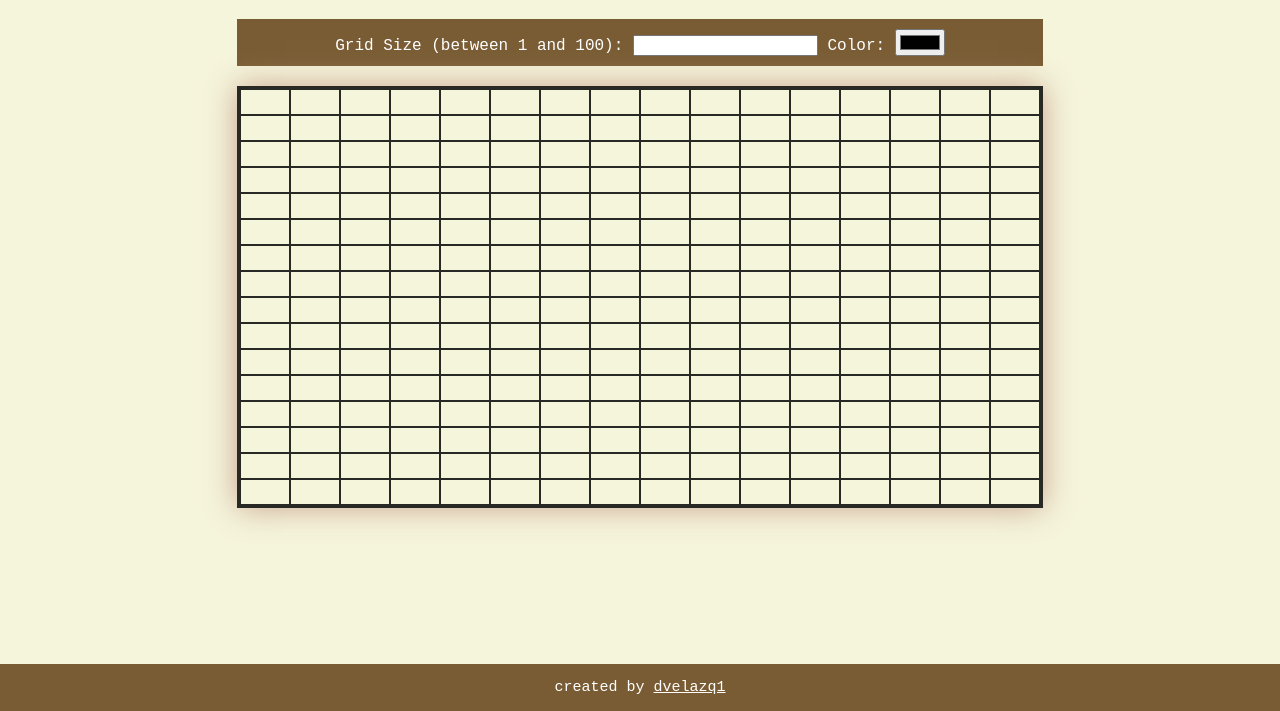
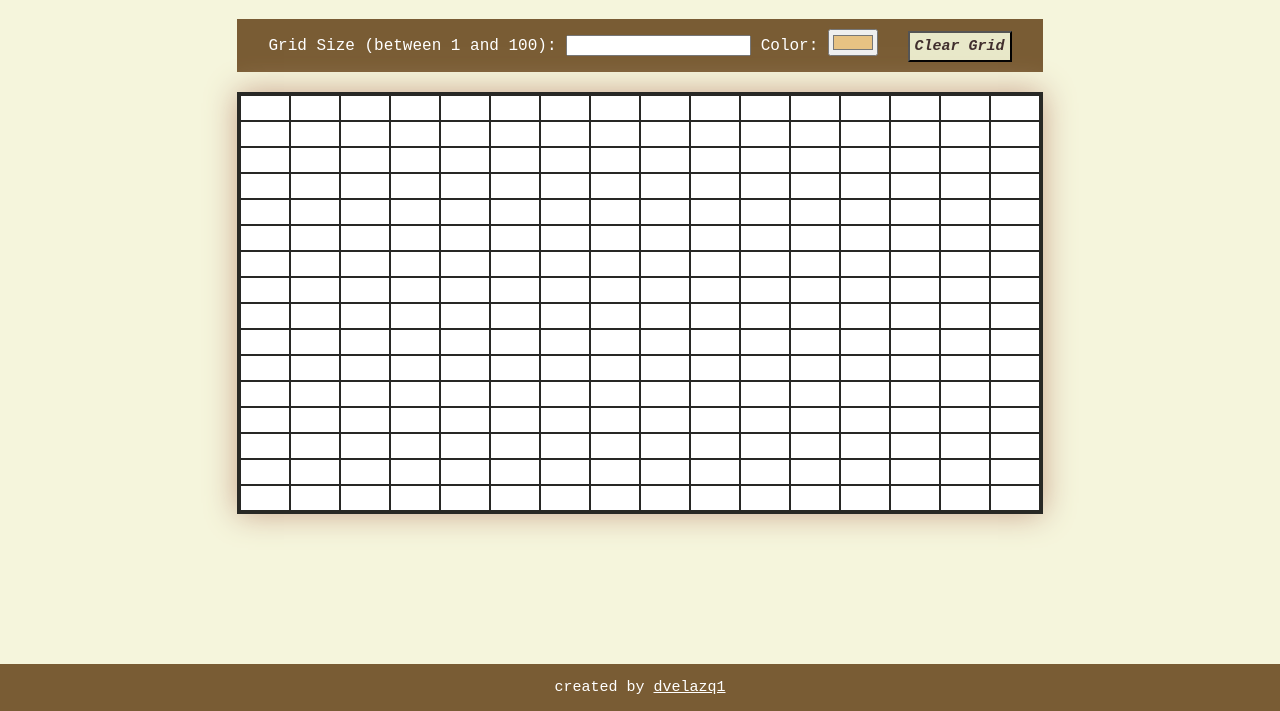
Before and after one commit to dvelazq1/etch-a-sketch, a plain HTML site: page index.html in a window 1280 px wide. Shown: the part 89-800 px from the top of the page. Drawn offline with Linux system fonts and the light colour scheme.

Commit message:
set up color picker

```diff
--- a/index.html
+++ b/index.html
@@ -21,9 +21,10 @@
         <div id="menu">
             <form id="form">
                 <label for="gridSize">Grid Size (between 1 and 100):</label>
-                <input type="text" name="gridSize" onkeydown="changeGridSize(this)">
+                <input type="text" id="gridSizeText" name="gridSize">
                 <label for="color">Color:</label>
-                <input type="color" id="color" name="color">
+                <input type="color" id="colorSelection" name="color" value="#E7C283">
+                <input type="button" id="clearGridButton" name="button" value="Clear Grid">
             </form>
         </div>
         <div id = container>
@@ -31,6 +32,6 @@
         <div class= footer>
             <p>created by <a href="https://github.com/dvelazq1" target="_blank">dvelazq1</a></p>
         </div>
-        <script src="index.js" ></script>
+        <script src="index.js" > </script>
     </body>
 </html>
--- a/index.js
+++ b/index.js
@@ -3,11 +3,13 @@ let mouseDown = false
 document.body.onmousedown = () => (mouseDown = true)
 document.body.onmouseup = () => (mouseDown = false)
 // set up defaults
-let color = "#A0785A";
+let color = "#E7C283";
 let num = 16;
 const container = document.getElementById("container");
 var gridDivs = [];
 
+function createGrid(number){
+    number = num;
     for (i=0; i <num; i++){
         const newRow = document.createElement("div");
         newRow.id = "newRow"
@@ -23,8 +25,30 @@ gridDivs.forEach(newRow => {
             newRow.appendChild(newDiv);
     }
 });
+}
+
+createGrid();
 
 // change each individual cell color as the mouse hovers over them
 function changeColor(e) {
     e.target.style.backgroundColor = color;
 }
+
+document.getElementById("gridSizeText").addEventListener('keypress', function (e) {
+    if (e.key === 'Enter') {
+      createGrid(num);
+    }
+});
+
+document.getElementById("colorSelection").addEventListener("input", function( event ) {
+    // highlight the mouseleave target
+    color = this.value;
+});
+
+
+document.getElementById("clearGridButton").onclick = clearGrid;
+
+
+function clearGrid() {
+    console.log("bue")
+}
--- a/styles.css
+++ b/styles.css
@@ -28,6 +28,7 @@ h1 {
     display: flex;
     border-style: solid;
     border-color: #282825;
+    background-color: white;
     box-shadow: 0 0 30px #C9A38D;
     margin: auto;
     flex-wrap: wrap;
@@ -47,6 +48,17 @@ h1 {
     border-style: solid;
     border-color: #282825;
     aspect-ratio: 2/1;
+}
+
+#clearGridButton {
+    margin-left: 20px;
+    background-color: #e8e8c9;
+    color: #402e2d;
+    font-family:'Courier New', Courier, monospace;
+    font-style: italic;
+    font-weight: bold;
+    font-size: 15px;
+    padding:5px;
 }
 
 .footer {
```
Lines whose indentation alone changed are shown as unchanged.
